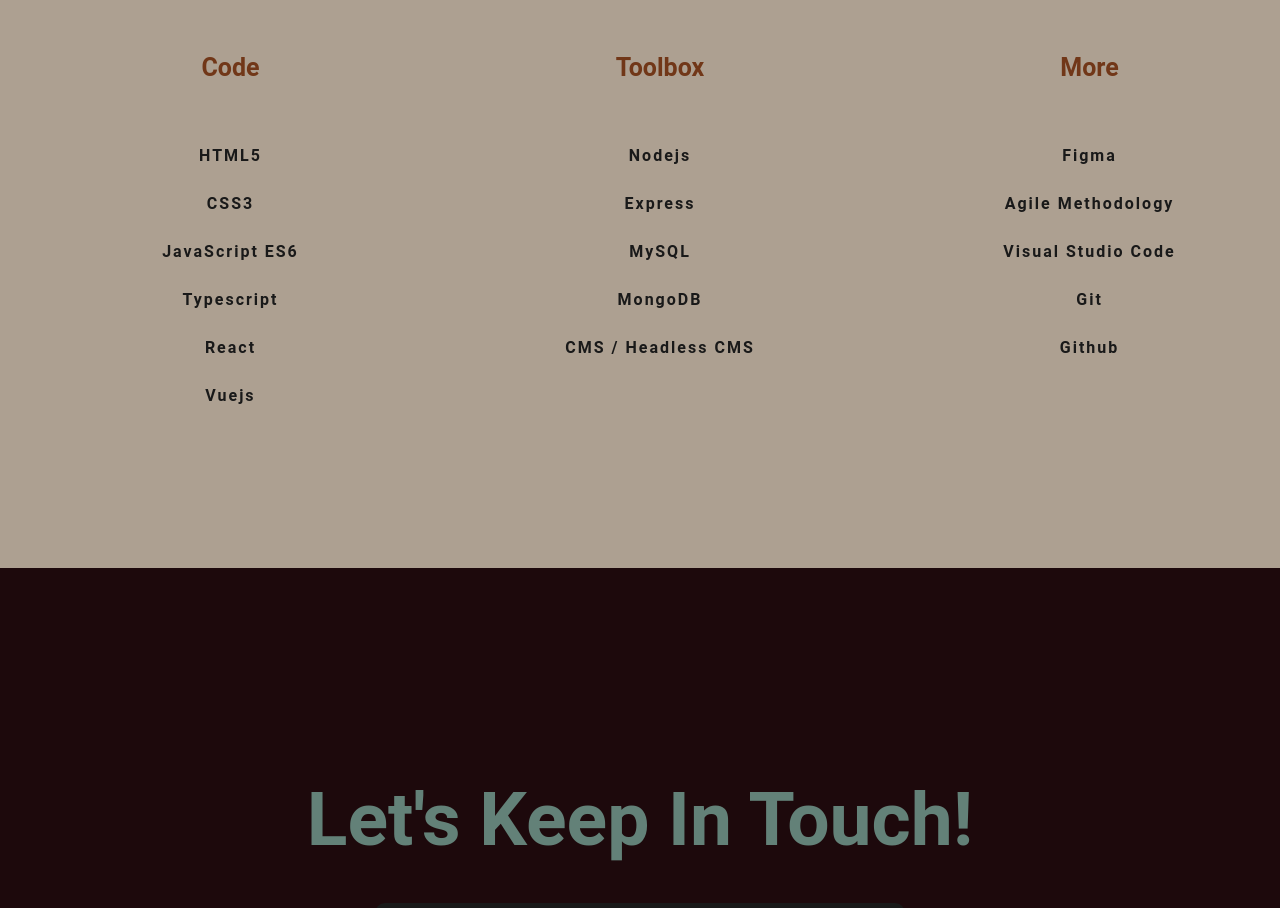
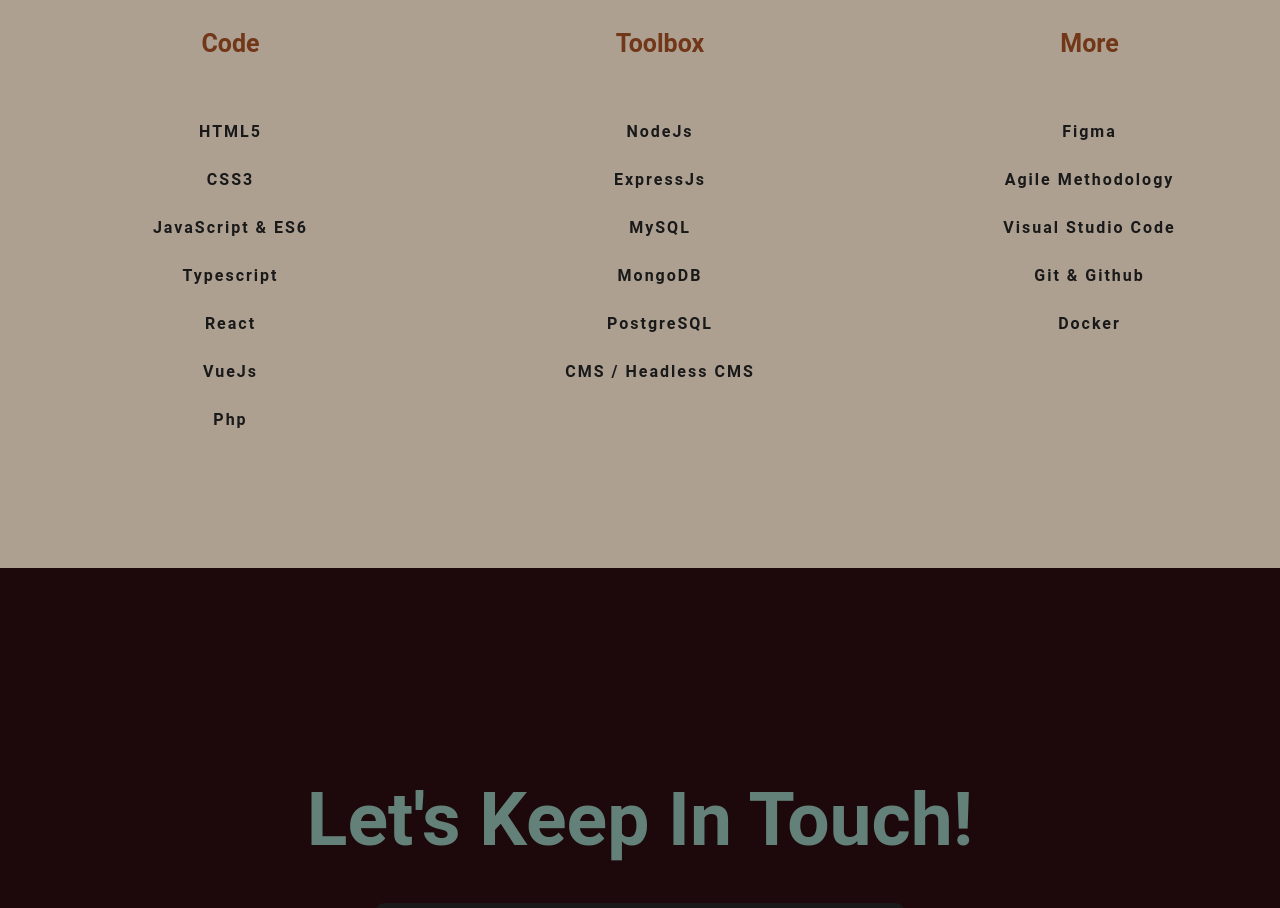
Before and after one commit to mammutakademin/edith, a plain HTML site: page index.html in a window 1280 px wide. Shown: the part 3350-4258 px from the top of the page. Drawn offline with Linux system fonts and the light colour scheme.

Commit message:
update skills

```diff
--- a/index.html
+++ b/index.html
@@ -186,17 +186,19 @@
 			      <h3 class="skills-title">Code</h3>
 				    <li>HTML5</li>
 				    <li>CSS3</li>
-				    <li>JavaScript ES6</li>
+				    <li>JavaScript & ES6</li>
             <li>Typescript</li>
             <li>React</li>
-            <li>Vuejs</li>
+            <li>VueJs</li>
+            <li>Php</li>
 			    </ul>
 			    <ul class="skills-list">
             <h3 class="skills-title">Toolbox</h3>
-				    <li>Nodejs</li>
-				    <li>Express</li>
+				    <li>NodeJs</li>
+				    <li>ExpressJs</li>
             <li>MySQL</li>
             <li>MongoDB</li>
+            <li>PostgreSQL</li>
             <li>CMS / Headless CMS</li>
 			    </ul>
 			    <ul class="skills-list">
@@ -204,8 +206,8 @@
 				    <li>Figma</li>
 				    <li>Agile Methodology</li>
 				    <li>Visual Studio Code</li>
-            <li>Git</li>
-            <li>Github</li>
+            <li>Git & Github</li>
+            <li>Docker</li>
 			    </ul>
       	</div>
     </section>
```
